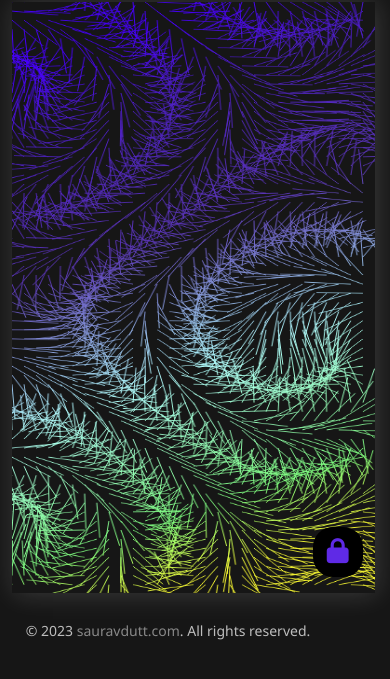
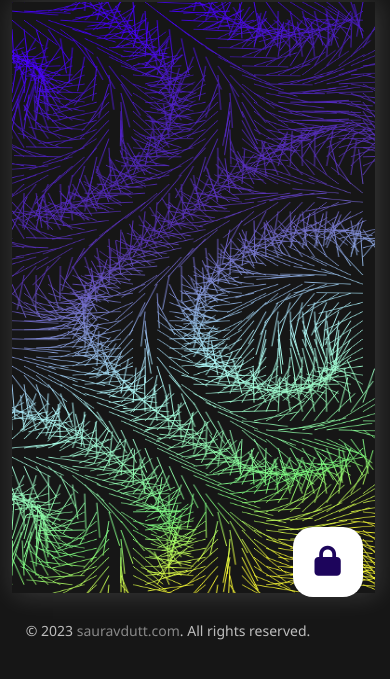
Before and after one commit to sauravDutt/GameOne, a website: page index.html in a window 390 px wide. Shown: the part 89-768 px from the top of the page. Drawn offline with Linux system fonts and the light colour scheme.

Commit message:
Just added some more stuff

```diff
--- a/style.css
+++ b/style.css
@@ -65,14 +65,13 @@ h1 {
     align-items: center;
     justify-content: center;
     font-size: 30px;
-    background-color: #000;
-    color: #5f2ae6;
     border-radius: 20px;
     padding: 10px;
+    background-color: #fff;
+    color: #1d055c;
 }
 .password:hover {
-    background-color: #fff;
-    color: #1d055c;
+    color: #5f2ae6;
 }
 
 @media screen and (max-width: 550px) {
@@ -83,9 +82,6 @@ h1 {
         height: 70vh;
     }
     .password {
-        height: 30px;
-        width: 30px;
-        font-size: 25px;
         top: 73%;
         right: 7%;
     }
```
